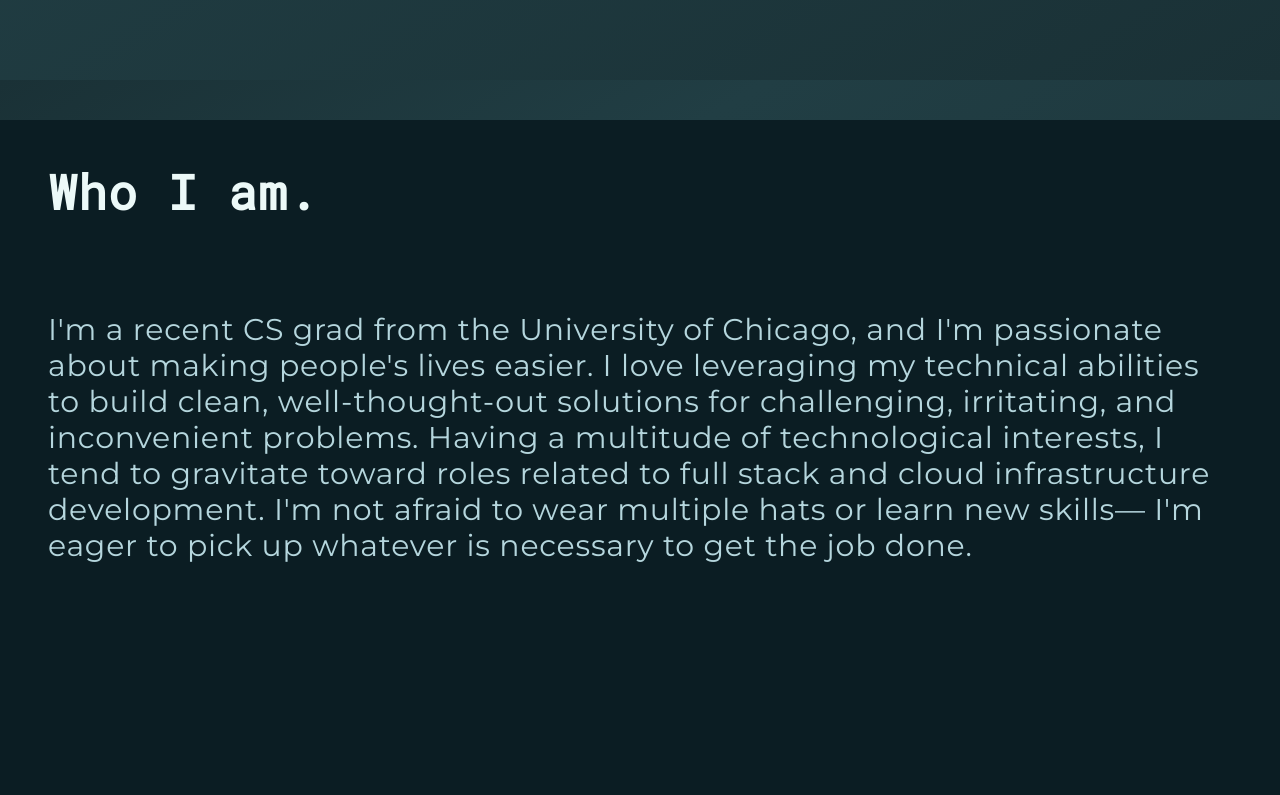
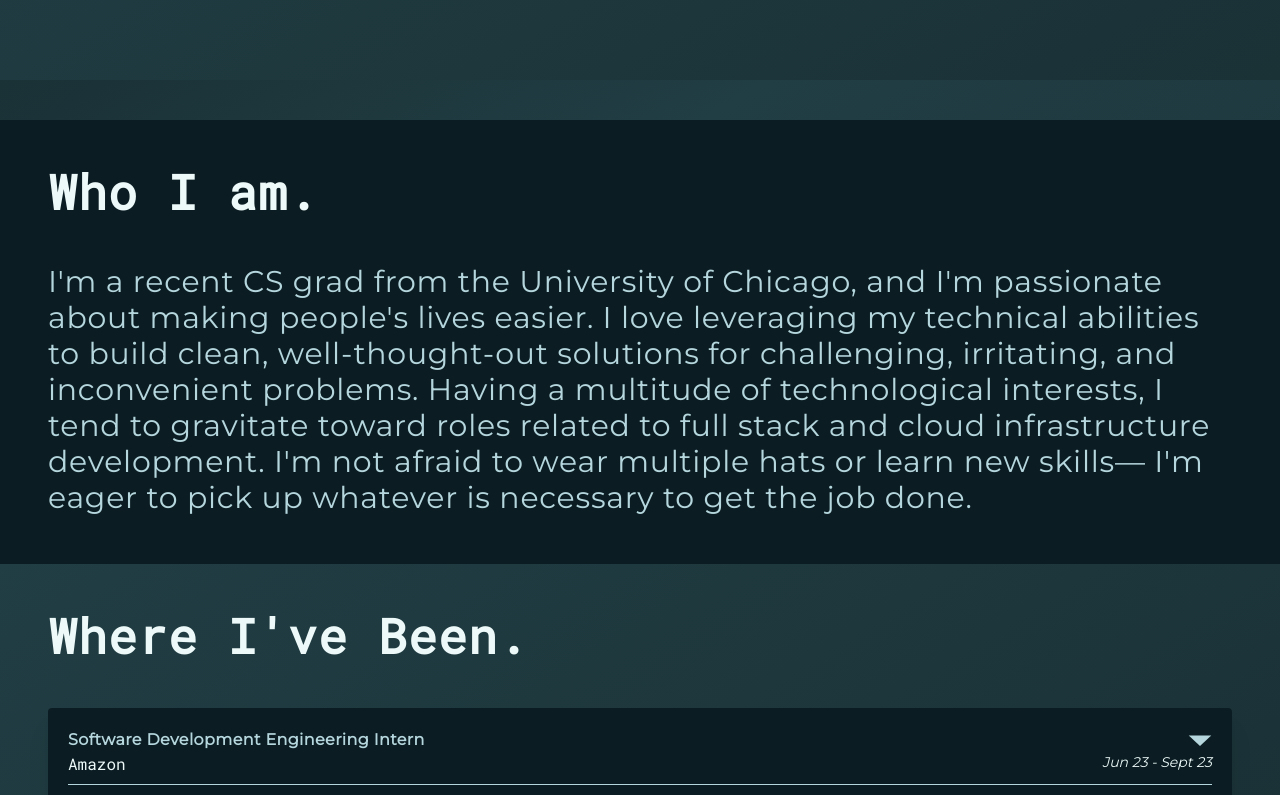
Before and after one commit to sabinecodes15/website_v5, a React (Vite) app in the folder website_v5/: page / in a window 1280 px wide. Shown: the part 720-1515 px from the top of the page. Built offline with nearby package versions, Linux system fonts and the light colour scheme.

Commit message:
changing summary block size

```diff
--- a/website_v5/src/components/SummaryBlock.tsx
+++ b/website_v5/src/components/SummaryBlock.tsx
@@ -1,21 +1,22 @@
 const SummaryBlock = () => {
   return (
-    <div className="w-full min-h-screen bg-teal-300 flex flex-col sm:gap-12">
-      <h1 className="text-white-100 font-mono font-bold text-5xl tracking-wide mt-12 mx-6 sm:mx-12">
-        Who I am.
-      </h1>
-      <p className="mx-6 sm:mx-12 my-12 text-light-blue-100 font-mont text-lg sm:text-2xl lg:text-3xl tracking-wide leading-loose">
-        I'm a recent CS grad from the University of Chicago, and I'm passionate
-        about making people's lives easier. I love leveraging my technical
-        abilities to build clean, well-thought-out solutions for challenging,
-        irritating, and inconvenient problems. Having a multitude of
-        technological interests, I tend to gravitate toward roles related to
-        full stack and cloud infrastructure development. I'm not afraid to wear
-        multiple hats or learn new skills— I'm eager to pick up whatever is
-        necessary to get the job done.
-      </p>
+    <div className="w-full min-h-fit bg-teal-300">
+      <div className="mx-6 sm:mx-12 py-12 flex flex-col sm:gap-12 gap-6">
+        <h1 className="text-white-100 font-mono font-bold text-5xl tracking-wide">
+          Who I am.
+        </h1>
+        <p className="text-light-blue-100 font-mont text-lg sm:text-2xl lg:text-3xl tracking-wide leading-loose">
+          I'm a recent CS grad from the University of Chicago, and I'm
+          passionate about making people's lives easier. I love leveraging my
+          technical abilities to build clean, well-thought-out solutions for
+          challenging, irritating, and inconvenient problems. Having a multitude
+          of technological interests, I tend to gravitate toward roles related
+          to full stack and cloud infrastructure development. I'm not afraid to
+          wear multiple hats or learn new skills— I'm eager to pick up whatever
+          is necessary to get the job done.
+        </p>
+      </div>
     </div>
   );
 };
-
 export default SummaryBlock;
```
